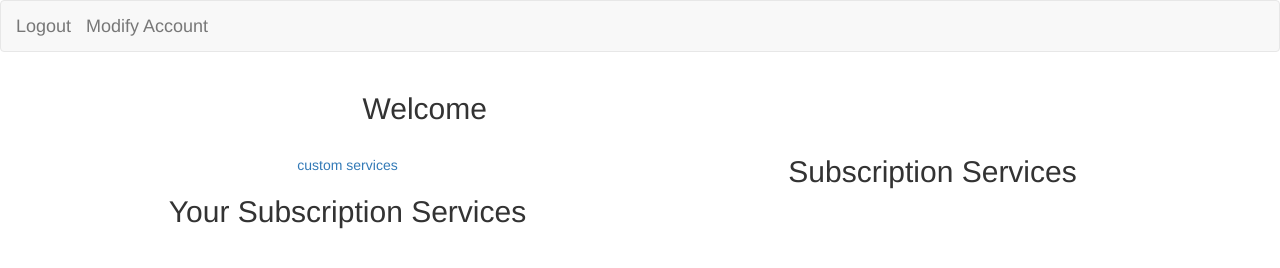
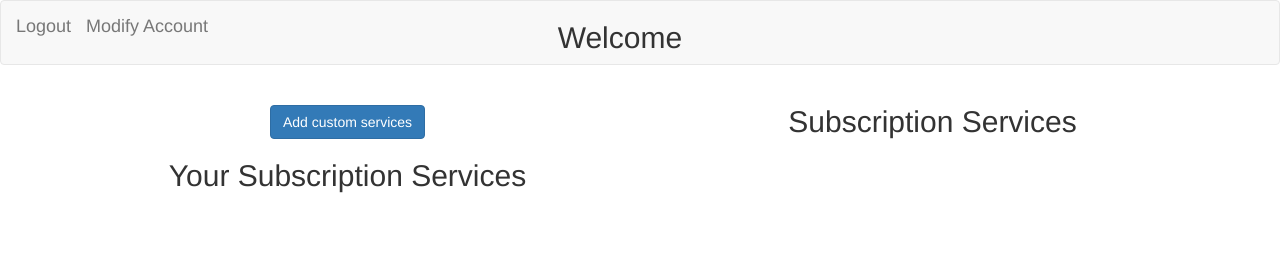
Before and after one commit to MannyLouHub/subtrack, a website: page public/members.html in a window 1280 px wide. Drawn offline with nearby package versions, Linux system fonts and the light colour scheme; no server answers.

Commit message:
updated html

```diff
--- a/public/members.html
+++ b/public/members.html
@@ -21,18 +21,18 @@
                 Modify Account
             </a>
         </div>
-    </div>
-</nav>
-<div class="container">
-    <div class="row">
+        <div class="row">
         <div class="col-md-6 col-md-offset-3">
             <h2>Welcome <span class="member-name"></span></h2>
 
         </div>
     </div>
+    </div>
+</nav>
+<div class="container">
     <div class="row">
         <div class="col-md-6">
-            <div class="text-center"><h1 id="monthlyTotal">Monthly Total:</h1><a href="custom_services.html">custom services</a></div>
+            <div class="text-center"><h1 id="monthlyTotal">Monthly Total:</h1><button class="btn btn-primary" href="custom_services.html">Add custom services</button></div>
             <div class="text-center"><h2>Your Subscription Services</h2></div>
             <table class="table table-hover" id="yourSubs">
                 <thead>
```
